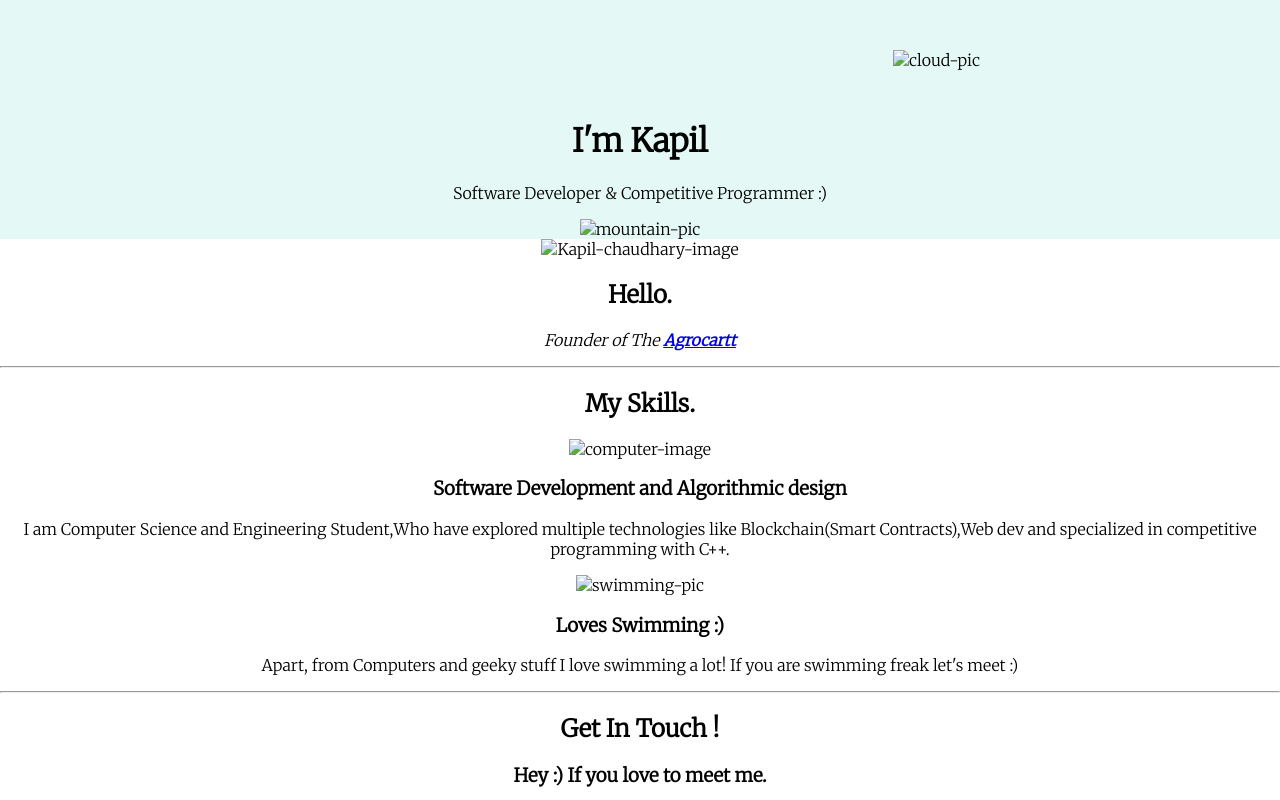
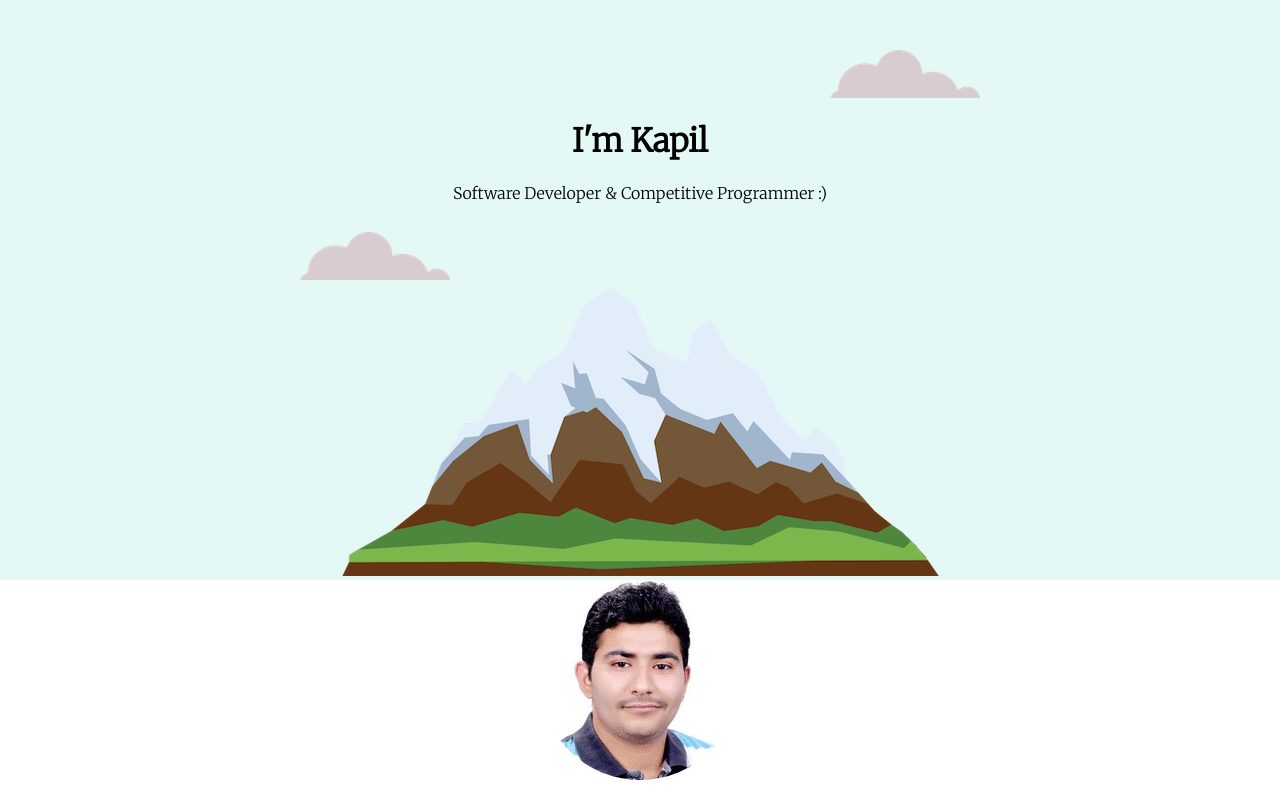
Before and after one commit to Kapil706/CSSMysite, a plain HTML site: page index.html in a window 1280 px wide. Shown: the top 800 px of the page. Drawn offline with Linux system fonts and the light colour scheme; files that its build step writes are made by us from their sources.

Commit message:
changing the image directory

```diff
--- a/index.html
+++ b/index.html
@@ -11,16 +11,16 @@
 <body>
 
     <div class="top-container">
-        <img class ="top-cloud" src="images/cloud.png" alt="cloud-pic">
+        <img class ="top-cloud" src="cloud.png" alt="cloud-pic">
         <h1>I'm Kapil</h1>
         <p>Software Developer & Competitive Programmer :)</p>
-        <img class="bottom-cloud" src="images/cloud.png" alt="cloud-pic">
-        <img src="images/mountain.png" alt="mountain-pic">
+        <img class="bottom-cloud" src="cloud.png" alt="cloud-pic">
+        <img src="mountain.png" alt="mountain-pic">
     </div>
 
     <div class="middle-container">
         <div class="profile">
-          <img src="images/image.png" alt="Kapil-chaudhary-image">
+          <img src="image.png" alt="Kapil-chaudhary-image">
           <h2>Hello.</h2>
           <p><em>Founder of The <strong><a href="https://github.com/Kapil706/Agrocartt">Agrocartt</a></strong></em></p>
         </div>
@@ -28,14 +28,14 @@
         <div class="skills">
           <h2>My Skills.</h2>
           <div class="skill-row">
-            <img class="" src="images/computer.png" alt=" computer-image">
+            <img class="" src="computer.png" alt=" computer-image">
             <h3>
               Software Development and Algorithmic design
             </h3>
             <p>I am Computer Science and Engineering Student,Who have explored multiple technologies like Blockchain(Smart Contracts),Web dev and specialized in competitive programming with C++.</p>
           </div>
           <div class="skill-row">
-            <img class="" src="images/swimming .png" alt="swimming-pic">
+            <img class="" src="swimming .png" alt="swimming-pic">
             <h3>Loves Swimming :)</h3>
             <p>Apart, from Computers and geeky stuff I love swimming a lot!   If you are swimming freak let's meet :)</p>
           </div>
```
